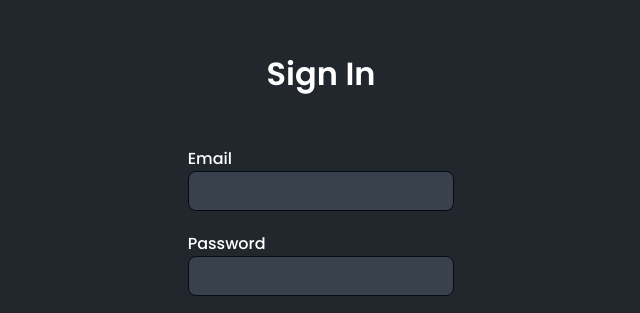
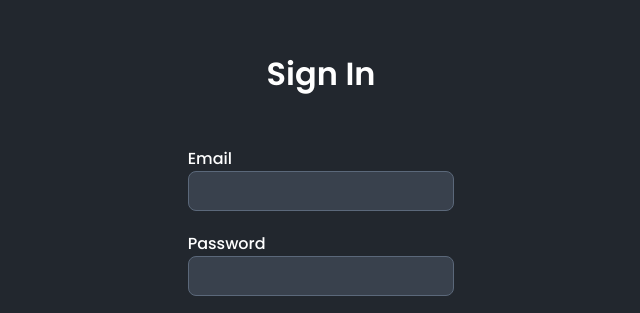
Before and after one commit to mika404err/sign-in-form, a plain HTML site: page index.html in a window 1280 px wide. Shown: the part 116-429 px from the top of the page, 319-959 px from the left. Drawn offline with Linux system fonts and the light colour scheme.

Commit message:
Alteração da cor da borda dos inputs

```diff
--- a/main.css
+++ b/main.css
@@ -44,10 +44,11 @@ main form label {
 main form input {
     height: 3em;
     width: 20em;
-    border: 1px solid #040B18;
+    border: 1px solid #5B687A;
     border-radius: 8px;
     margin-bottom: 1.5em;
     background-color: #39414D;
+    color: #FFF;
 }
 
 main form input[type="submit"] {
```
Also changed, not shown: index.html (line endings or trailing spaces).
